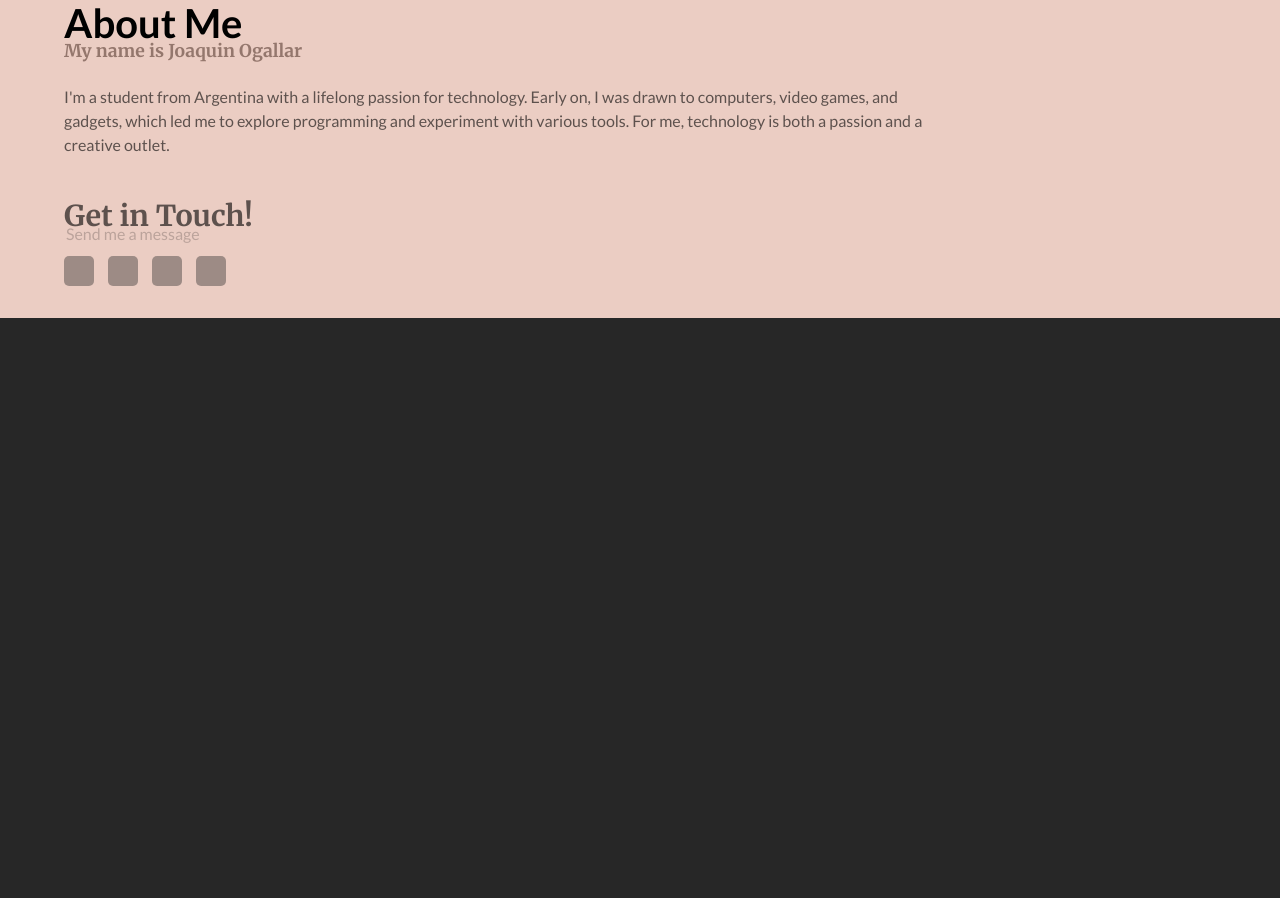
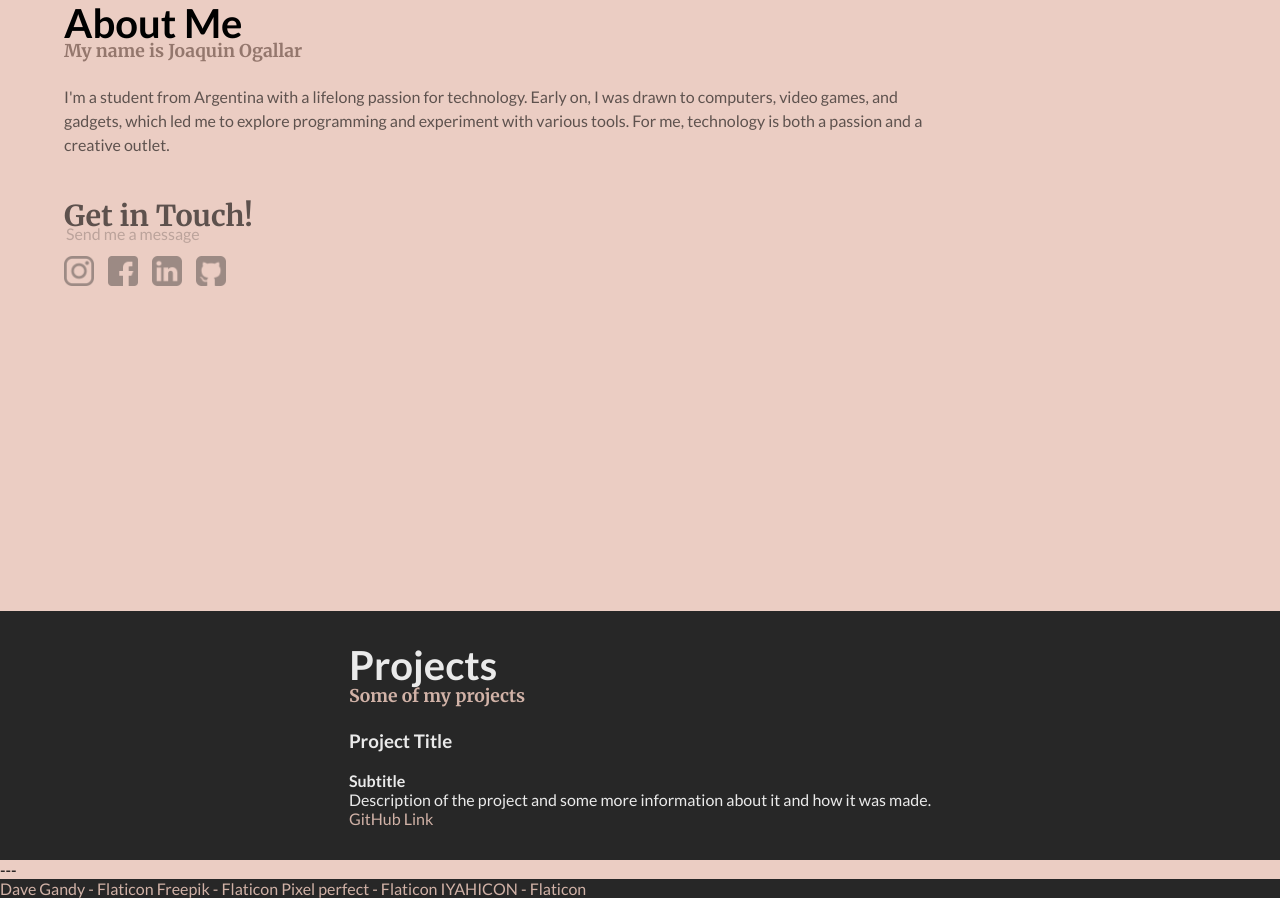
Before and after one commit to joaquinogallar/joaquinogallar.github.io, a plain HTML site: page index.html in a window 1280 px wide. Shown: the part 669-1567 px from the top of the page. Before the commit the page ends 987 px from the top, so only its background shows below. Drawn offline with Linux system fonts and the light colour scheme.

Commit message:
feat: social media images and links and starts projects section

```diff
--- a/index.css
+++ b/index.css
@@ -45,12 +45,17 @@ header {
   position: fixed;
   width: 100%;
   height: 60px;
-  z-index: 100;
-  display: flex;
 }
 
 .h-container {
   max-width: 90%;
+  margin: 1rem auto;
+}
+
+.h-container img {
+  width: 30px;
+  cursor: pointer;
+  opacity: 0.8;
 }
 
 /* main styles */
@@ -95,6 +100,7 @@ header {
 .am-section {
   display: flex;
   justify-content: center;
+  height: 80vh;
 }
 
 .am-container {
@@ -153,7 +159,42 @@ header {
 .am-c-socialCard {
   width: 30px;
   height: 30px;
-  background: var(--bg-dark);
   opacity: 0.4;
   border-radius: 5px;
 }
+
+.am-c-socialCard img {
+  width: 100%;
+  height: 100%;
+}
+
+/* projects */
+.p-section {
+  color: var(--text-light);
+  display: flex;
+  justify-content: center;
+}
+
+.p-container {
+  max-width: 90%;
+  padding: 2rem 0;
+  display: flex;
+  flex-direction: column;
+}
+
+.p-titleContainer {
+  line-height: 1.1;
+  margin-bottom: 1.5rem;
+}
+
+.p-titleContainer .p-title {
+  font-size: 2.5rem;
+  font-weight: 700;
+}
+
+.p-titleContainer .p-subtitle {
+  color: var(--primary);
+  font-family: "Merriweather";
+  font-size: 1.1rem;
+  font-weight: 700;
+}
--- a/index.html
+++ b/index.html
@@ -4,12 +4,14 @@
     <meta charset="UTF-8" />
     <meta name="viewport" content="width=device-width, initial-scale=1.0" />
     <link rel="stylesheet" href="./index.css" />
-    <title>Document</title>
+    <title>Joaquin Ogallar</title>
   </head>
   <body>
     <!-- Header (h) -->
     <header>
-      <div class="h-container">E</div>
+      <div class="h-container">
+        <img src="./assets/logos/menu.png" alt="sidebar" />
+      </div>
     </header>
     <main>
       <section class="m-section">
@@ -46,16 +48,34 @@
             </div>
             <div class="am-c-socialContainer">
               <div class="am-c-socialCard">
-                <a href=""><img src="" alt="" /></a>
+                <a
+                  target="_blank"
+                  href="https://www.instagram.com/joaquinogallar/"
+                  ><img
+                    src="./assets/logos/square-instagram.png"
+                    alt="instagram"
+                /></a>
               </div>
               <div class="am-c-socialCard">
-                <a href=""><img src="" alt="" /></a>
+                <a
+                  target="_blank"
+                  href="https://www.facebook.com/people/Joaquin-Ogallar/pfbid02JFTHxmPbMkt5vJSnWY5GmmC3yBKW5GiFHHmCQAeomqAjnrqQwb4meK4U5QAd3DCEl/"
+                  ><img src="./assets/logos/square-facebook.png" alt="facebook"
+                /></a>
               </div>
               <div class="am-c-socialCard">
-                <a href=""><img src="" alt="" /></a>
+                <a
+                  target="_blank"
+                  href="https://www.linkedin.com/in/joaquin-ogallar-a90b2424b/"
+                  ><img src="./assets/logos/square-linkedin.png" alt="linkedin"
+                /></a>
               </div>
               <div class="am-c-socialCard">
-                <a href=""><img src="" alt="" /></a>
+                <a target="_blank" href="https://github.com/joaquinogallar"
+                  ><img
+                    src="./assets/logos/square-black-github.png"
+                    alt="github"
+                /></a>
               </div>
             </div>
           </div>
@@ -63,14 +83,49 @@
       </section>
 
       <!-- Projects (p) -->
-      <section class="p-section"></section>
+      <section class="p-section">
+        <div class="p-container">
+          <div class="p-titleContainer">
+            <h2 class="p-title">Projects</h2>
+            <h3 class="p-subtitle">Some of my projects</h3>
+          </div>
+          <div class="p-cardContainer">
+            <div class="p-card">
+              <h3 class="p-cardTitle">Project Title</h3>
+              <img src="" alt="" />
+              <div class="p-cardDescription">
+                <h4 class="p-cardSubtitle">Subtitle</h4>
+                <p>
+                  Description of the project and some more information about it
+                  and how it was made.
+                </p>
+              </div>
+              <div class="p-cardLinksContainer">
+                <a href="" class="p-githubLink">GitHub</a>
+                <a href="" class="p-pageLink">Link</a>
+              </div>
+            </div>
+          </div>
+        </div>
+      </section>
 
       <!-- Skills (s) -->
-      <section class="s-section s-light"></section>
-
-      <!-- Footer (f) -->
-      <footer></footer>
+      <section class="s-section s-light">---</section>
     </main>
-    <footer></footer>
+    <!-- Footer (f) -->
+    <footer>
+      <a href="https://www.flaticon.es/iconos-gratis/linkedin" title="icons"
+        >Dave Gandy - Flaticon</a
+      >
+      <a href="https://www.flaticon.es/iconos-gratis/github" title="icons"
+        >Freepik - Flaticon</a
+      >
+      <a href="https://www.flaticon.es/iconos-gratis/facebook" title="icons"
+        >Pixel perfect - Flaticon</a
+      >
+      <a href="https://www.flaticon.es/iconos-gratis/hamburguesa" title="icons"
+        >IYAHICON - Flaticon</a
+      >
+    </footer>
   </body>
 </html>
```
Also changed, not shown: assets/logos/menu.png (added), assets/logos/square-black-github.png (added), assets/logos/square-facebook.png (added), assets/logos/square-instagram.png (added), assets/logos/square-linkedin.png (added), assets/logos/white-github.png (added).
